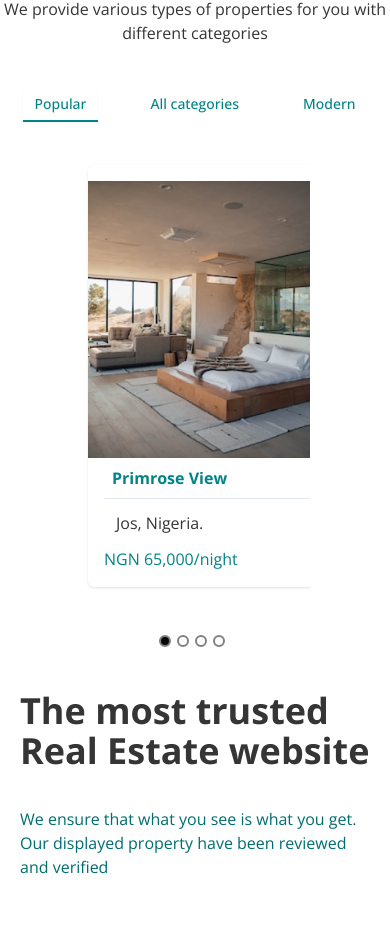
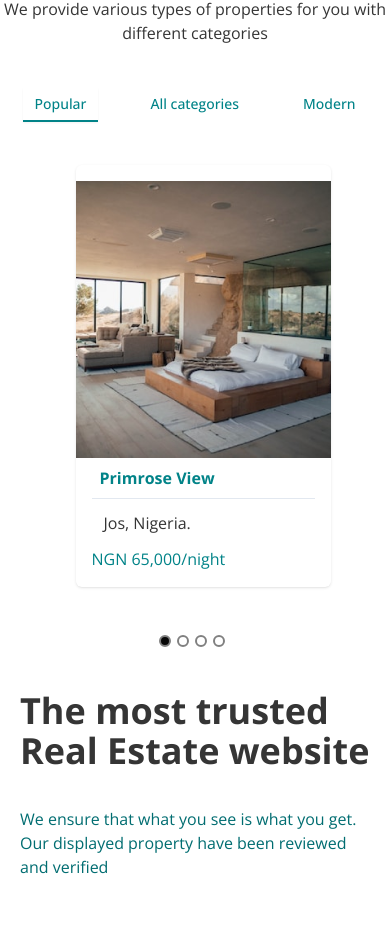
Before and after one commit to Marnin-A/Squazzle-Frontend, a Next.js app: page / in a window 390 px wide. Shown: the part 2499-3425 px from the top of the page. Built offline with nearby package versions, Linux system fonts and the light colour scheme; no server answers.

Commit message:
fix: Carousel cards overlap on small screens

```diff
--- a/src/components/landing_page/featuredCard.tsx
+++ b/src/components/landing_page/featuredCard.tsx
@@ -9,7 +9,7 @@ export type featureDetails = {
 };
 export default function FeaturedCard(props: featureDetails) {
 	return (
-		<div className="p-4 ml-auto flex flex-col items-center shadow rounded-md w-[255px]">
+		<div className="p-4 ml-auto max-xs:mr-auto flex flex-col items-center shadow rounded-md w-[255px]">
 			<Image
 				src={props.imageUrl}
 				alt={props.title}
--- a/src/components/ui/carousel.tsx
+++ b/src/components/ui/carousel.tsx
@@ -32,7 +32,7 @@ export default function CarouselComponent({
 				arrows={false}
 				partialVisbile={false}
 				responsive={responsive}
-				className="flex mx-20 p-2 pt-8 pb-16 outline-none md:flex-col md:pl-[400px] lg:pl-52"
+				className="flex mx-20 p-2 pt-8 pb-16 outline-none md:flex-col md:pl-[400px] max-md:mx-0 lg:pl-52"
 			>
 				{details.map((details) => (
 					<FeaturedCard
```
